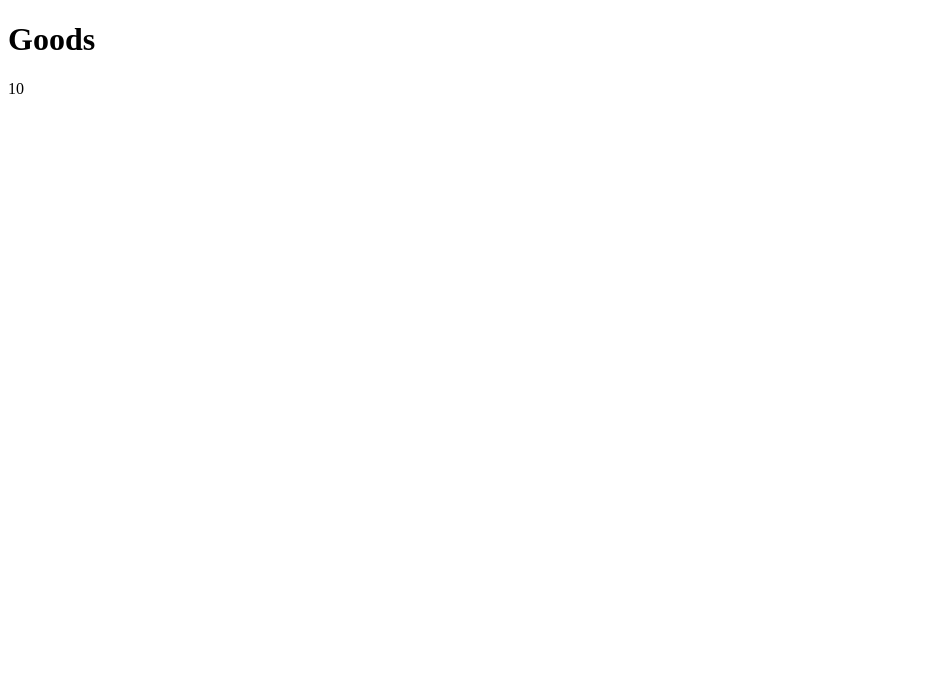
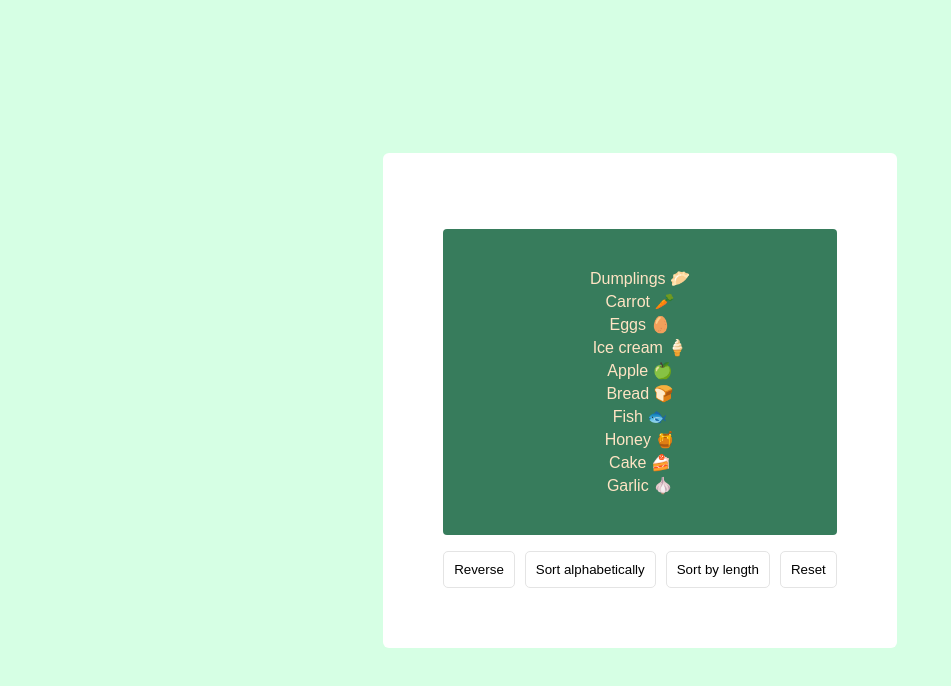
Before and after one commit to mate-academy/react_list-of-goods, a React (Create React App) app: page / in a window 1280 px wide. Shown: the top 686 px of the page, without its empty margins (0-951 px from the left). Built offline with nearby package versions, Linux system fonts and the light colour scheme.

Commit message:
List list of goods

```diff
--- a/public/index.html
+++ b/public/index.html
@@ -3,7 +3,7 @@
   <head>
     <meta charset="utf-8" />
     <meta name="viewport" content="width=device-width, initial-scale=1" />
-    <title>Static list of todos</title>
+    <title>List of Goods</title>
   </head>
   <body>
     <div id="root"></div>
--- /dev/null
+++ b/src/App.scss
@@ -0,0 +1,56 @@
+* {
+  box-sizing: border-box;
+}
+
+body,
+h1 {
+  margin: 0;
+
+  font-family: Arial, Helvetica, sans-serif;
+}
+
+ul {
+  padding: 0;
+
+  list-style: none;
+}
+
+body {
+  background-color: #d6ffe4;
+}
+
+button {
+  padding: 10px;
+  border: 1px solid #e4e4e4;
+  border-radius: 5px;
+
+  background-color: #fff;
+
+  cursor: pointer;
+
+  &:hover {
+    background-color: #158d8d;
+    color: #fff;
+  }
+}
+
+.App {
+  display: flex;
+  flex-direction: column;
+  align-items: center;
+  justify-content: center;
+  width: 100w;
+  height: 100vh;
+}
+
+.Goods {
+  padding: 60px;
+  border-radius: 6px;
+
+  background-color: #fff;
+}
+
+.buttons {
+  display: flex;
+  gap: 10px;
+}
--- a/src/App.tsx
+++ b/src/App.tsx
@@ -1,24 +1,85 @@
 import React from 'react';
-import './App.css';
+import './App.scss';
+
+import { GoodsList } from './components/GoodsList';
 
 const goodsFromServer: string[] = [
-  'Dumplings',
-  'Carrot',
-  'Eggs',
-  'Ice cream',
-  'Apple',
-  'Bread',
-  'Fish',
-  'Honey',
-  'Jam',
-  'Garlic',
+  'Dumplings 🥟',
+  'Carrot 🥕',
+  'Eggs 🥚',
+  'Ice cream 🍦',
+  'Apple 🍏',
+  'Bread 🍞',
+  'Fish 🐟',
+  'Honey 🍯',
+  'Cake 🍰',
+  'Garlic 🧄',
 ];
 
-const App: React.FC = () => (
-  <div className="App">
-    <h1>Goods</h1>
-    {goodsFromServer.length}
-  </div>
-);
+type State = {
+  goods: string[];
+};
+
+class App extends React.Component<{}, State> {
+  state: State = {
+    goods: [...goodsFromServer],
+  };
+
+  reverse = () => {
+    this.setState((state) => {
+      return {
+        goods: state.goods.reverse(),
+      };
+    });
+  };
+
+  sortAlphabetically = () => {
+    this.setState((state) => {
+      return {
+        goods: state.goods.sort((goodA, goodB) => goodA.localeCompare(goodB)),
+      };
+    });
+  };
+
+  resetOrder = () => {
+    this.setState({
+      goods: [...goodsFromServer],
+    });
+  };
+
+  sortByLength = () => {
+    this.setState((state) => {
+      return {
+        goods: state.goods.sort((goodA, goodB) => goodA.length - goodB.length),
+      };
+    });
+  };
+
+  render() {
+    const { goods } = this.state;
+
+    return (
+      <div className="App">
+        <div className="Goods">
+          <GoodsList goods={goods} />
+          <div className="buttons">
+            <button type="button" onClick={this.reverse}>
+              Reverse
+            </button>
+            <button type="button" onClick={this.sortAlphabetically}>
+              Sort alphabetically
+            </button>
+            <button type="button" onClick={this.sortByLength}>
+              Sort by length
+            </button>
+            <button type="button" onClick={this.resetOrder}>
+              Reset
+            </button>
+          </div>
+        </div>
+      </div>
+    );
+  }
+}
 
 export default App;
--- /dev/null
+++ b/src/components/GoodsList/GoodsList.scss
@@ -0,0 +1,12 @@
+.GoodsList {
+  display: flex;
+  flex-direction: column;
+  gap: 4px;
+  padding: 40px;
+  border-radius: 4px;
+
+  background-color: #377c5c;
+  color: bisque;
+
+  text-align: center;
+}
--- /dev/null
+++ b/src/components/GoodsList/GoodsList.tsx
@@ -0,0 +1,19 @@
+import React from 'react';
+
+import './GoodsList.scss';
+
+type Props = {
+  goods: string[];
+};
+
+export const GoodsList: React.FC<Props> = ({ goods }) => {
+  return (
+    <ul className="GoodsList">
+      {goods.map((good) => (
+        <li key={good} className="GoodsList__good">
+          {good}
+        </li>
+      ))}
+    </ul>
+  );
+};
--- /dev/null
+++ b/src/components/GoodsList/index.ts
@@ -0,0 +1 @@
+export * from './GoodsList';
```
Also changed, not shown: package.json (line endings or trailing spaces), src/App.css (deleted).
